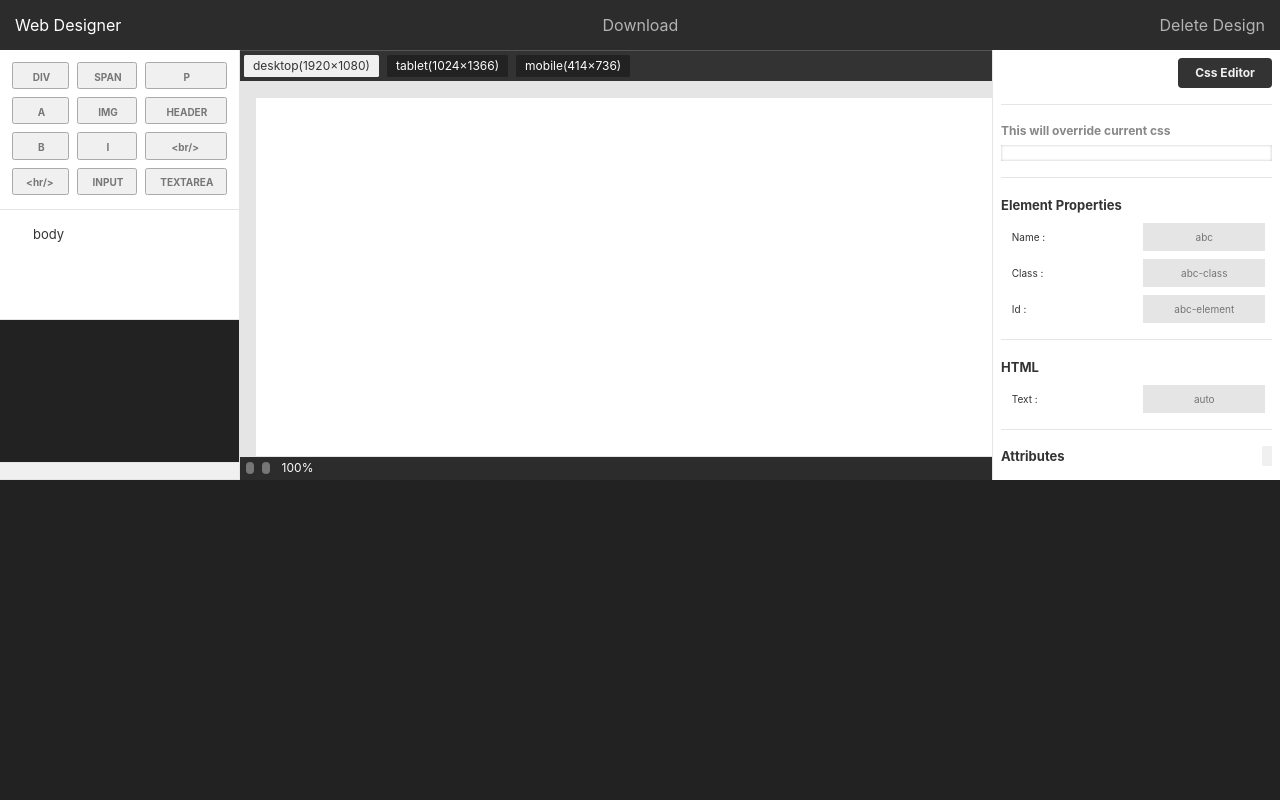
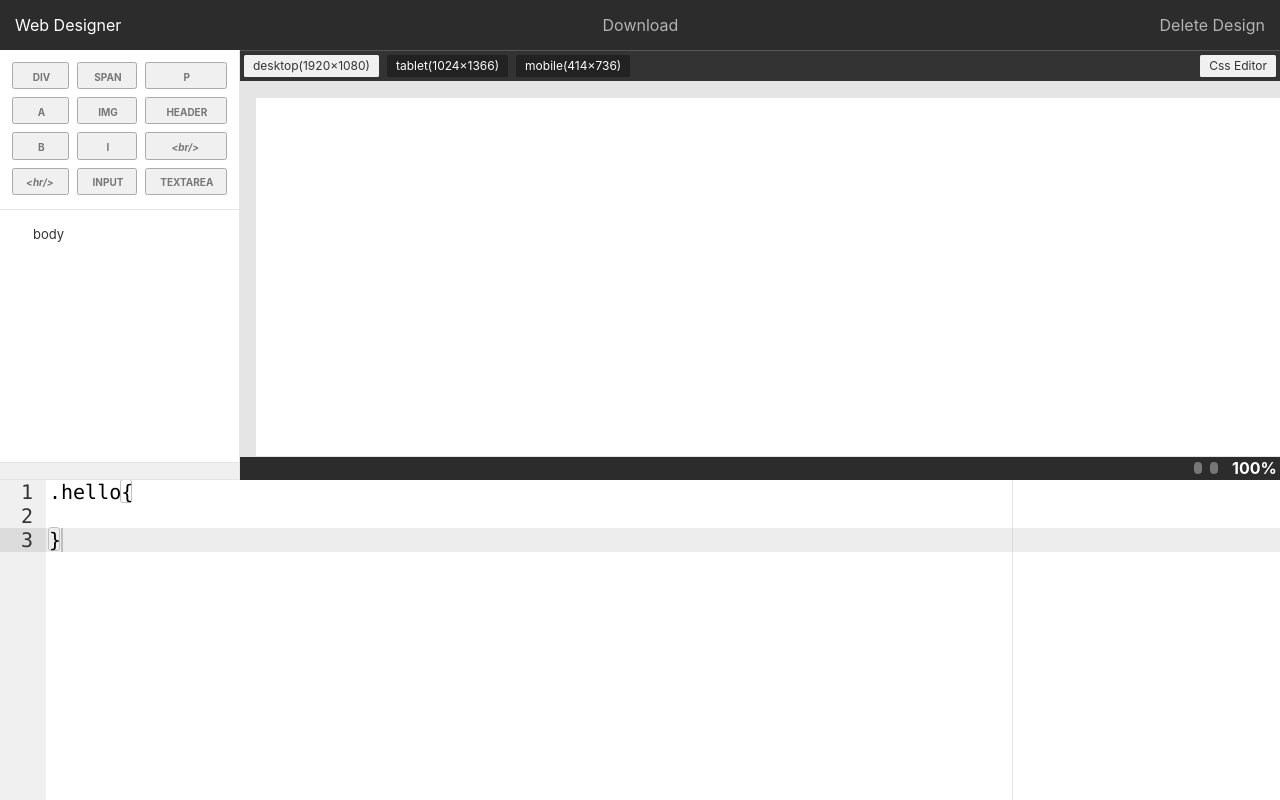
Before and after one commit to abdheshnayak/web-designer, a React (Create React App) app: page / in a window 1280 px wide. Built offline with nearby package versions, Linux system fonts and the light colour scheme; some icons are missing.

Commit message:
:sparkles: css-editor-added

```diff
--- a/src/App.js
+++ b/src/App.js
@@ -11,6 +11,8 @@ export const GlobPreference = createContext();
 function App() {
   const [hashmap, sethashmap] = useState({});
   const [refresh, setrefresh] = useState(true);
+  const [is_css_editor_on, set_is_css_editor_on] = useState(true);
+
   useEffect(() => {
     sethashmap((s) => {
       return {
@@ -22,7 +24,14 @@ function App() {
 
   return (
     <GlobPreference.Provider
-      value={{ hashmap, sethashmap, refresh, setrefresh }}
+      value={{
+        hashmap,
+        sethashmap,
+        refresh,
+        setrefresh,
+        is_css_editor_on,
+        set_is_css_editor_on,
+      }}
     >
       <Designer />
     </GlobPreference.Provider>
--- /dev/null
+++ b/src/components/CssEditor.js
@@ -0,0 +1,120 @@
+import { Ace } from "ace-builds";
+import React, { useContext, useEffect, useRef, useState } from "react";
+import { GlobPreference } from "../App";
+import AceEditor from "react-ace";
+
+import "ace-builds";
+import "ace-builds/webpack-resolver";
+import "ace-builds/src-noconflict/mode-css";
+import "ace-builds/src-noconflict/theme-monokai";
+import "ace-builds/src-noconflict/ext-language_tools";
+import { CssHighlightRules } from "ace-builds/src-noconflict/mode-css";
+import { getBody, getVirtualElement, setBody } from "../utils/common";
+
+function CssEditor() {
+  const context = useContext(GlobPreference);
+  const {
+    is_css_editor_on,
+    set_is_css_editor_on,
+    hashmap,
+    setrefresh,
+    refresh,
+  } = context;
+
+  var classname = "hello";
+
+  const [css_code, setcss_code] = useState("");
+
+  const onChange = (newValue) => {
+    if (!context.hashmap.active_id) {
+      console.log(context.hashmap.active_id);
+
+      setcss_code(" ");
+      console.log(css_code);
+      return true;
+    }
+
+    var lines = newValue.trim().split("\n");
+
+    lines.splice(0, 1);
+
+    lines.splice(lines.length - 1, lines.length);
+
+    var newtext = lines.join("\n");
+
+    var screen_dict = {
+      desktop: "styles",
+      mobile: "mobileStyles",
+      tablet: "tabletStyles",
+    };
+
+    var id = hashmap.active_id;
+
+    var element = getVirtualElement(id);
+
+    if (!element) return;
+
+    console.log(element.getStyles());
+
+    element[screen_dict[context.hashmap.screen_class]].cssOverride = newtext;
+
+    setBody(getBody());
+
+    setcss_code(newtext);
+
+    setrefresh(!refresh);
+  };
+
+  const editor_ref = useRef();
+
+  //   useEffect(() => {
+  //     var editor = editor_ref.current.editor;
+  //   }, [editor_ref]);
+
+  useEffect(() => {
+    var screen_dict = {
+      desktop: "styles",
+      mobile: "mobileStyles",
+      tablet: "tabletStyles",
+    };
+
+    var id = hashmap.active_id;
+
+    var element = getVirtualElement(id);
+
+    if (!element) return;
+
+    element[screen_dict[context.hashmap.screen_class]].cssOverride =
+      element[screen_dict[context.hashmap.screen_class]].cssOverride || "";
+
+    setBody(getBody());
+
+    getBody(true);
+
+    console.log(element[screen_dict[context.hashmap.screen_class]].cssOverride);
+
+    setcss_code(element[screen_dict[context.hashmap.screen_class]].cssOverride);
+  }, [context.hashmap["active_id"]]);
+
+  return (
+    <AceEditor
+      ref={editor_ref}
+      className={is_css_editor_on ? "" : "hide"}
+      height="20rem"
+      width="100%"
+      fontSize="1.25rem"
+      mode="css"
+      theme="monokai"
+      onChange={onChange}
+      name="UNIQUE_ID_OF_DIV"
+      editorProps={{ $blockScrolling: true }}
+      //   enableBasicAutocompletion={true}
+      enableLiveAutocompletion={true}
+      value={"." + classname + "{\n" + css_code + "\n}"}
+      enableSnippets={true}
+      readOnly={!context.hashmap.active_id}
+    />
+  );
+}
+
+export default CssEditor;
--- a/src/components/DesignScreen.js
+++ b/src/components/DesignScreen.js
@@ -13,6 +13,7 @@ import {
 function DesignScreen() {
   const context = useContext(GlobPreference);
   const [zoomValue, setzoomValue] = useState(100);
+  const { is_css_editor_on, set_is_css_editor_on } = context;
 
   useEffect(() => {
     window.body.className = window.body.className || "designRoot";
@@ -103,10 +104,6 @@ function DesignScreen() {
       });
     }
 
-    // console.log(allStyles.marginLeft);
-
-    // console.log(designElement.style);
-
     setoverlay_style((s) => {
       return {
         ...s,
@@ -119,6 +116,7 @@ function DesignScreen() {
   }, [context.hashmap.overlay_id]);
 
   return (
+    <div className="design-wrapper">
       <div className="design-container">
         {/* <!-- Screen Sizes Buttons Bar Start --> */}
         <div className="screen-size-bar">
@@ -130,7 +128,6 @@ function DesignScreen() {
             ].map((item, index) => {
               return (
                 <span
-                key={uuid()}
                   className={
                     context.hashmap.screen_class === item.screen ? "active" : ""
                   }
@@ -147,6 +144,15 @@ function DesignScreen() {
                 </span>
               );
             })}
+          </div>
+
+          <div className="screen-size-bar-inner">
+            <span
+              onClick={(e) => set_is_css_editor_on(!is_css_editor_on)}
+              className={is_css_editor_on ? "active" : ""}
+            >
+              Css Editor
+            </span>
           </div>
         </div>
         {/* <!-- Screen Sizes Buttons Bar End --> */}
@@ -193,6 +199,7 @@ function DesignScreen() {
           </div>
         </div>
       </div>
+    </div>
   );
 }
 
--- a/src/components/LeftToolBar/TreeItems/TreeItem.js
+++ b/src/components/LeftToolBar/TreeItems/TreeItem.js
@@ -5,9 +5,11 @@ import { GlobPreference } from "../../../App";
 
 function TreeItem(props) {
   const { item } = props;
-  const [is_collapsed, set_is_collapsed] = useState(false);
+
+  const [collapsed, setcollapsed] = useState(false);
 
   const glob_context = useContext(GlobPreference);
+
   useEffect(() => {
     setVirtualElement(item._id, item);
   }, [item]);
@@ -41,21 +43,16 @@ function TreeItem(props) {
             "fas " +
             (item.childrens.length === 0
               ? "fa-genderless"
-              : is_collapsed
+              : collapsed
               ? "fa-caret-right"
               : "fa-caret-down")
           }
-          onClick={(e) => {
-            set_is_collapsed(!is_collapsed);
-          }}
+          onClick={(e) => setcollapsed(!collapsed)}
         ></i>
         <i className={"far " + getElementIcon(item.element)}></i>
         <span>{item.name || item.element}</span>
       </div>
-
-      <div className={"elements " + (is_collapsed ? "hide" : "")}>
-        <TreeItems childrens={item.childrens} />
-      </div>
+      {!collapsed && <TreeItems childrens={item.childrens} />}
     </div>
   );
 }
--- a/src/components/LeftToolBar/TreeItems/index.js
+++ b/src/components/LeftToolBar/TreeItems/index.js
@@ -1,4 +1,4 @@
-import React from "react";
+import React, { useState } from "react";
 import uuid from "react-uuid";
 import TreeItem from "./TreeItem";
 
@@ -9,7 +9,7 @@ function TreeItems(props) {
     <>
       <div className="elements">
         {childrens.map((item, index) => {
-          return <TreeItem item={item} key={uuid()} />;
+          return <TreeItem item={item} />;
         })}
       </div>
     </>
--- a/src/components/LeftToolBar/index.js
+++ b/src/components/LeftToolBar/index.js
@@ -74,7 +74,7 @@ function LeftToolBar() {
         {/* <!-- tree block end --> */}
 
         {/* <!-- Live Output of Generated Css --> */}
-        <div className="toolbar-block output-css-container">
+        <div className="toolbar-block output-css-container hide">
           <code className="css-code-output"></code>
         </div>
 
--- a/src/main.scss
+++ b/src/main.scss
@@ -64,8 +64,7 @@ $active-menu-background: #18a0fb;
   }
 }
 .toolbar {
-  position: absolute;
-  width: 15rem;
+  min-width: 15rem;
   height: 100%;
   background-color: $color-white;
   top: 0;
@@ -84,6 +83,7 @@ $active-menu-background: #18a0fb;
     width: 18rem;
     right: 0;
     border-left: 1px solid #e5e5e5;
+    display: none;
   }
 
   .toolbar-inner {
@@ -421,22 +421,25 @@ $active-menu-background: #18a0fb;
     }
   }
 }
-
+.design-wrapper {
+  position: relative;
+  flex-grow: 1;
+}
 .design-container {
   height: 100%;
   width: 100%;
-  padding-right: 3rem;
-  max-width: calc(100% - 30rem);
-  margin: 0 auto;
-  position: relative;
+  flex-grow: 1;
+  position: absolute;
   display: flex;
   flex-direction: column;
   justify-content: space-between;
-  position: relative;
+
   .screen-size-bar {
     border-bottom: 1px solid #e5e5e5;
     border-top: 1px solid #555;
     background-color: #333;
+    display: flex;
+    justify-content: space-between;
   }
 
   .screen-size-bar-inner {
@@ -511,6 +514,8 @@ $active-menu-background: #18a0fb;
   background-color: $nav-color;
   color: white;
   border-top: 1px solid #e5e5e5;
+  display: flex;
+  justify-content: flex-end;
   & > .zoom-bar {
     padding: 0.1rem;
     display: inline-flex;
@@ -520,15 +525,21 @@ $active-menu-background: #18a0fb;
       justify-content: center;
       padding-left: 0.5rem;
       & > span {
-        font-size: 0.75rem;
+        font-size: 1rem;
+        font-weight: bold;
+        min-width: 3rem;
+        text-align: center;
+        user-select: none;
       }
     }
     & > i {
+      display: block;
       border-radius: 0.25rem;
       cursor: pointer;
       padding: 0.25rem;
       margin: 0.25rem;
       background-color: #777;
+      padding-bottom: 0.1rem;
       &:hover {
         background-color: #18a0fb;
       }
--- a/src/objects/DomObject.js
+++ b/src/objects/DomObject.js
@@ -1,4 +1,5 @@
 import uuid from "react-uuid";
+import { generateClassName } from "../utils/methods";
 
 function DomObject({
   name,
@@ -17,7 +18,7 @@ function DomObject({
   var that = {
     name: name || "",
     id: id || "",
-    className: className || "",
+    className: className || generateClassName(8),
     element: element || "",
     attributes: attributes || {},
     childrens: [],
@@ -116,6 +117,7 @@ function DomObject({
   that.setActive = (active) => {
     that.active = active;
   };
+
   that.init = ({ name, element, className } = {}) => {
     that.className = className || that.className;
     that.name = name || that.name;
--- a/src/reset.scss
+++ b/src/reset.scss
@@ -2,11 +2,16 @@
   margin: 0;
   padding: 0;
   box-sizing: border-box;
-  transition: all 0.1s ease-in-out;
-  font: normal 400 16px/20px Inter, sans-serif;
+  // font: normal 400 16px/20px Inter, sans-serif;
+  // transition: all 0.1s ease-in-out;
 }
 body {
   overflow-x: auto;
+}
+
+.body-wrapper,
+.navbar {
+  font: normal 400 16px/20px Inter, sans-serif;
 }
 
 .main {
--- a/src/routes/Designer.js
+++ b/src/routes/Designer.js
@@ -1,4 +1,6 @@
-import React from "react";
+import React, { useContext } from "react";
+import { GlobPreference } from "../App";
+import CssEditor from "../components/CssEditor";
 import DesignScreen from "../components/DesignScreen";
 import LeftToolBar from "../components/LeftToolBar";
 import RightToolBar from "../components/RightToolBar";
@@ -60,7 +62,7 @@ function Designer() {
             </div>
           </div>
 
-          <div className="css-editor"></div>
+          <CssEditor />
         </div>
       </div>
     </>
--- a/src/utils/methods.js
+++ b/src/utils/methods.js
@@ -29,3 +29,15 @@ export const array_move = (arr, old_index, new_index) => {
   arr.splice(new_index, 0, arr.splice(old_index, 1)[0]);
   return arr; // for testing
 };
+
+export const generateClassName = (length) => {
+  var result = [];
+  var characters = "abcdefghijklmnopqrstuvwxyz";
+  var charactersLength = characters.length;
+  for (var i = 0; i < length; i++) {
+    result.push(
+      characters.charAt(Math.floor(Math.random() * charactersLength))
+    );
+  }
+  return result.join("");
+};
```
Lines whose indentation alone changed are shown as unchanged.
